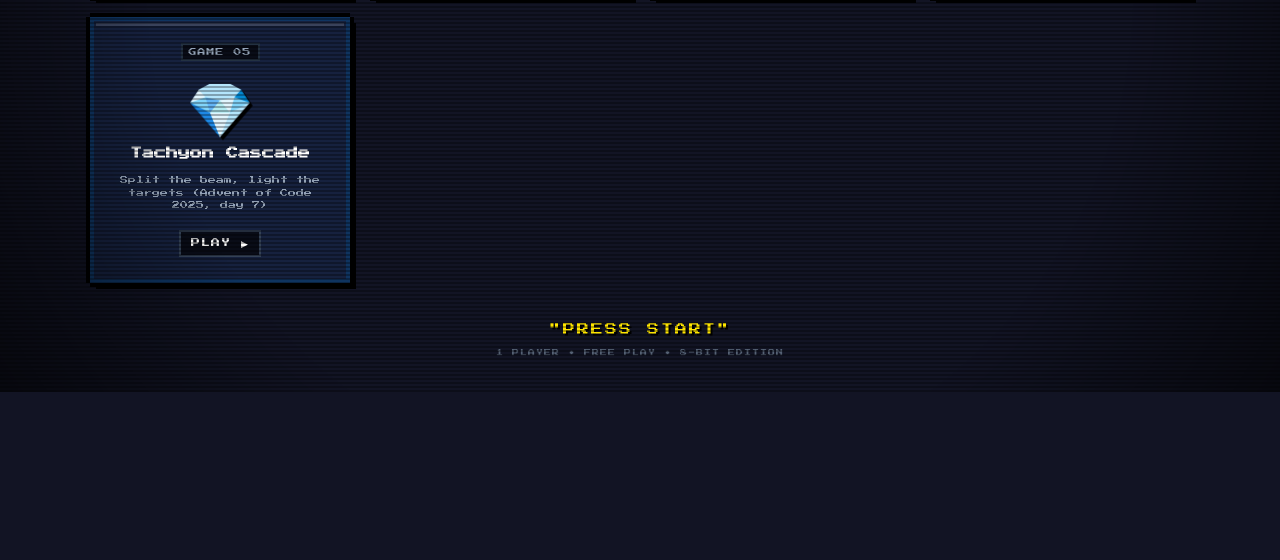
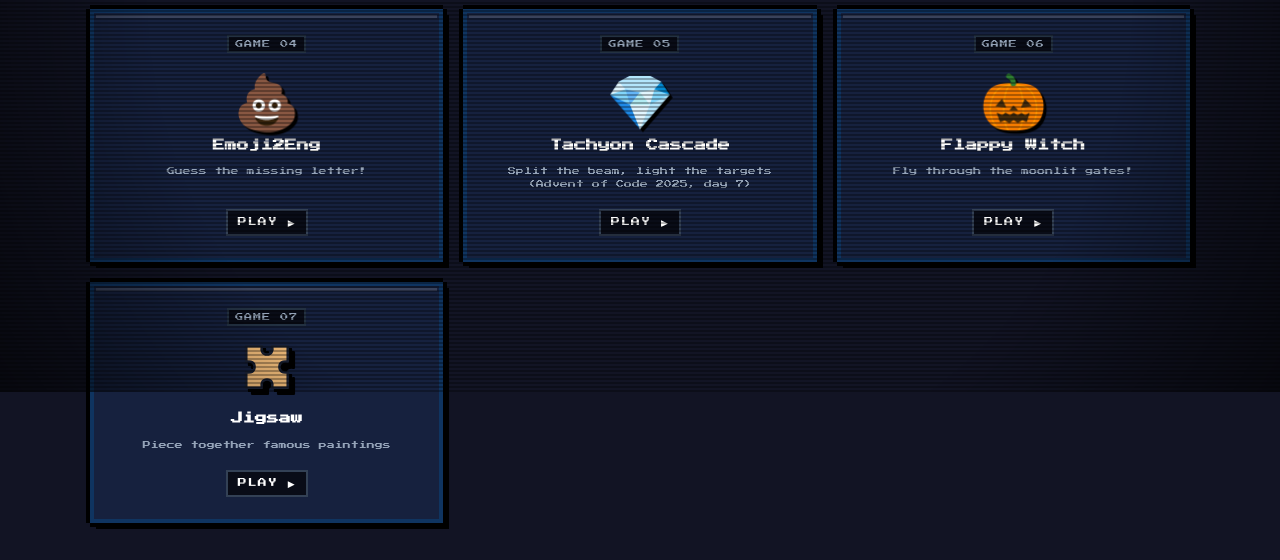
Before and after one commit to hvnsweeting/js-toys, a plain HTML site: page index.html in a window 1280 px wide. Shown: the part 408-968 px from the top of the page. Before the commit the page ends 800 px from the top, so only its background shows below. Drawn offline with Linux system fonts and the light colour scheme.

Commit message:
Update new games

```diff
--- a/index.html
+++ b/index.html
@@ -118,10 +118,10 @@
         color: var(--accent-yellow);
       }
 
-      /* Games Grid (4x1 desktop, 2x2 mobile) */
+      /* Games Grid */
       .grid {
         display: grid;
-        grid-template-columns: repeat(4, 1fr);
+        grid-template-columns: repeat(3, 1fr);
         gap: 20px;
         width: 100%;
         margin-bottom: 32px;
@@ -176,6 +176,21 @@
         margin-bottom: 16px;
         filter: drop-shadow(3px 3px 0 #000);
         transition: transform 0.15s ease;
+      }
+
+      .card-icon-jigsaw .emoji-glyph {
+        position: absolute;
+        width: 1px;
+        height: 1px;
+        overflow: hidden;
+        clip-path: inset(50%);
+      }
+
+      .card-icon-jigsaw svg {
+        display: block;
+        width: 1em;
+        height: 1em;
+        filter: drop-shadow(3px 3px 0 #000);
       }
 
       /* Card Titles */
@@ -333,6 +348,28 @@
         box-shadow: 0 0 8px #ff9f1c;
       }
 
+      .card-witch:hover {
+        border-color: #ff8c1a;
+        box-shadow:
+          0 -4px 0 0 #000,
+          0 4px 0 0 #000,
+          -4px 0 0 0 #000,
+          4px 0 0 0 #000,
+          8px 8px 0 0 #000,
+          0 0 16px rgba(255, 140, 26, 0.5);
+      }
+      .card-witch:hover .card-title { color: #ff8c1a; }
+      .card-witch:hover .card-btn {
+        background: #ff8c1a;
+        color: #000;
+        border-color: #fff;
+        box-shadow: 0 0 8px #ff8c1a;
+      }
+
+      .card-jigsaw:hover { border-color: #eab676; box-shadow: 0 -4px 0 #000, 0 4px 0 #000, -4px 0 #000, 4px 0 #000, 8px 8px 0 #000, 0 0 16px #eab67688; }
+      .card-jigsaw:hover .card-title { color: #eab676; }
+      .card-jigsaw:hover .card-btn { background: #eab676; color: #000; border-color: #fff; }
+
       /* Hover & Press Animations */
       .card:hover {
         transform: translateY(-6px) scale(1.02);
@@ -378,7 +415,7 @@
         line-height: 1.8;
       }
 
-      /* Responsive Breakpoints: 2x2 on Mobile, 4x1 on Desktop */
+      /* Responsive Breakpoints */
       @media (max-width: 860px) {
         .grid {
           grid-template-columns: repeat(2, 1fr);
@@ -533,6 +570,24 @@
           <p class="card-desc">Split the beam, light the targets (Advent of Code 2025, day 7)</p>
           <div class="card-btn">PLAY ▶</div>
         </a>
+
+        <!-- 6. Flappy Witch -->
+        <a class="card card-witch" href="./flappywitch/index.html">
+          <span class="card-tag">GAME 06</span>
+          <div class="card-icon" role="img" aria-label="Pumpkin">🎃</div>
+          <h2 class="card-title">Flappy Witch</h2>
+          <p class="card-desc">Fly through the moonlit gates!</p>
+          <div class="card-btn">PLAY ▶</div>
+        </a>
+
+        <!-- 7. Jigsaw -->
+        <a class="card card-jigsaw" href="./jigsaw/index.html">
+          <span class="card-tag">GAME 07</span>
+          <div class="card-icon card-icon-jigsaw" role="img" aria-label="Puzzle piece"><span class="emoji-glyph">🧩</span><svg viewBox="0 0 52 52" aria-hidden="true" focusable="false"><path d="M6 6h15c-1 5 1 8 5 8s6-3 5-8h15v15c-5-1-8 1-8 5s3 6 8 5v15H31c1-5-1-8-5-8s-6 3-5 8H6V31c5 1 8-1 8-5s-3-6-8-5z" fill="#eab676" stroke="#192032" stroke-width="2.5" stroke-linejoin="round"/></svg></div>
+          <h2 class="card-title">Jigsaw</h2>
+          <p class="card-desc">Piece together famous paintings</p>
+          <div class="card-btn">PLAY ▶</div>
+        </a>
       </nav>
 
       <!-- Footer / Press Start -->
```
